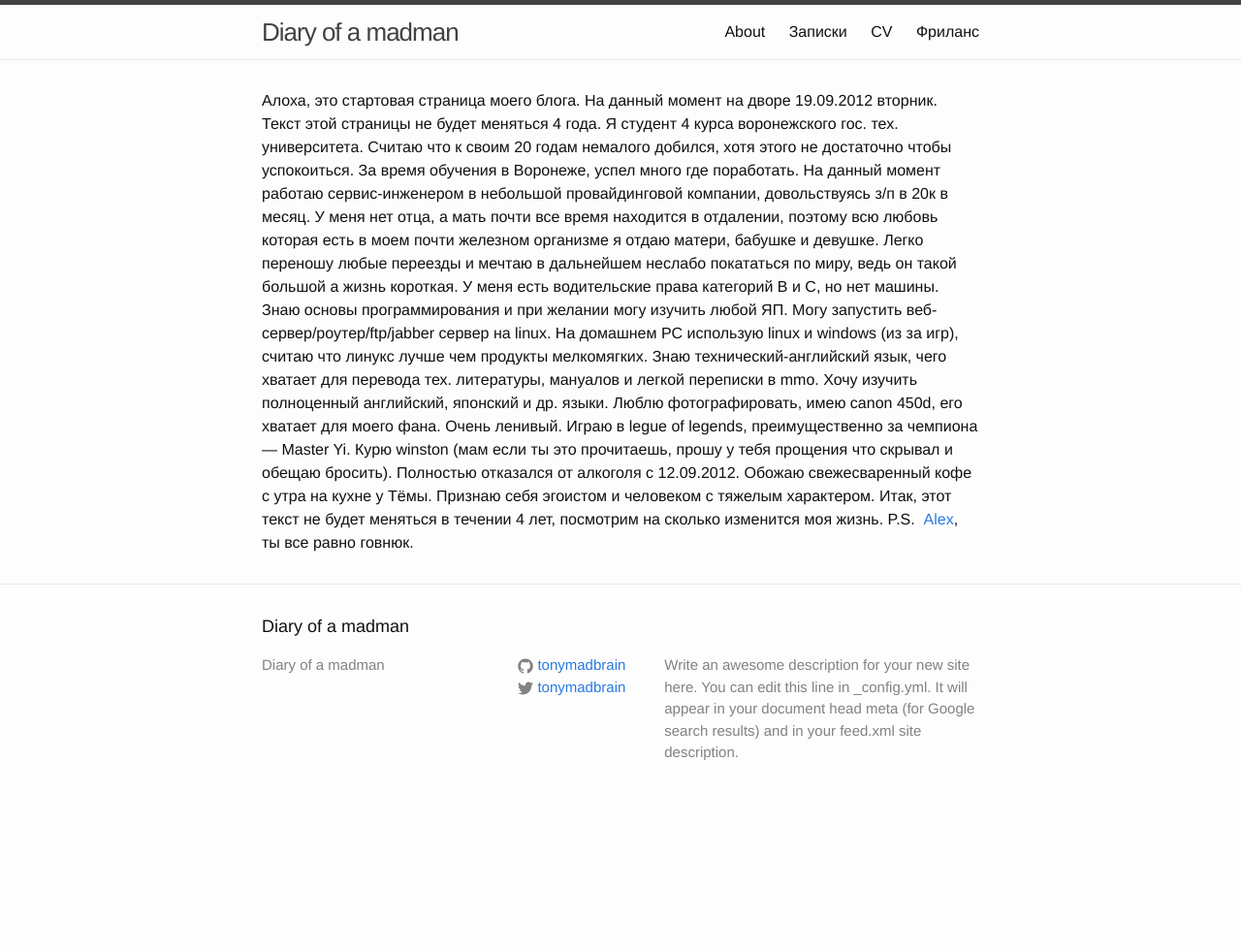
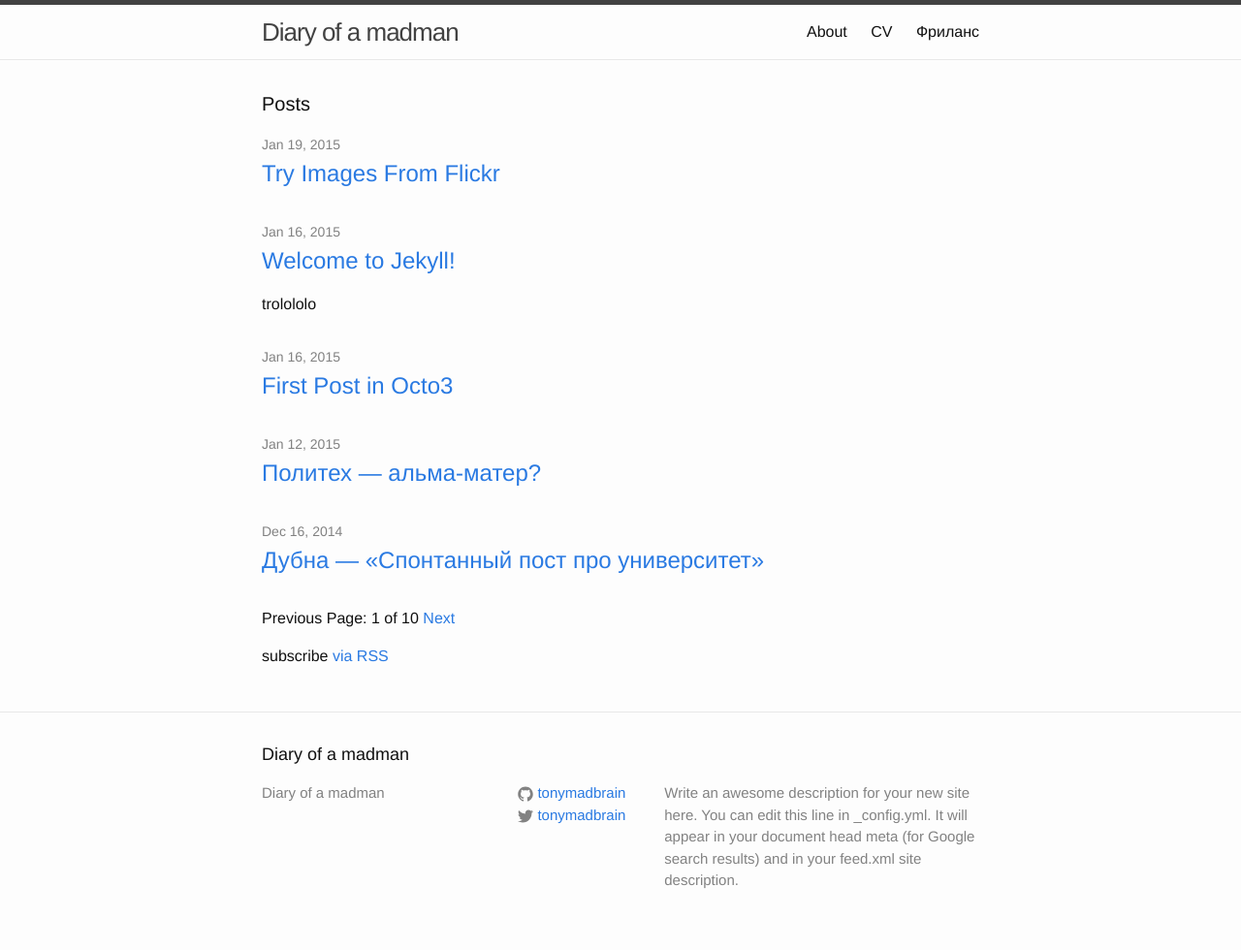
Before and after one commit to tonymadbrain/tonymadbrain.github.io, a Jekyll site: the page built from index.html, in a window 1280 px wide. Shown: the whole page at 97% size. Built offline with Jekyll 4.4.1, drawn with Linux system fonts in a browser that asks for light colours; the list of posts is cut into pages by our own code; before the commit the page ends 900 px from its top, so only the background shows below that.

Commit message:
main page edit

```diff
--- a/index.html
+++ b/index.html
@@ -2,28 +2,33 @@
 layout: default
 ---
 <div class="home">
+  <h1 class="page-heading">Posts</h1>
+  <ul class="post-list">
+  <!-- This loops through the paginated posts -->
+  {% for post in paginator.posts %}
+  <li>
+        <span class="post-meta">{{ post.date | date: "%b %-d, %Y" }}</span>
 
-Алоха, это стартовая страница моего блога. На данный момент на дворе 19.09.2012 вторник.
-Текст этой страницы не будет меняться 4 года. Я студент 4 курса воронежского гос. тех. университета.
-Считаю что к своим 20 годам немалого добился, хотя этого не достаточно чтобы успокоиться.
-За время обучения в Воронеже, успел много где поработать.
-На данный момент работаю сервис-инженером в небольшой провайдинговой компании, довольствуясь з/п в 20к в месяц.
-У меня нет отца, а мать почти все время находится в отдалении, поэтому всю любовь которая есть в моем почти железном организме я отдаю матери, бабушке и девушке.
-Легко переношу любые переезды и мечтаю в дальнейшем неслабо покататься по миру, ведь он такой большой а жизнь короткая.
-У меня есть водительские права категорий B и C, но нет машины.
-Знаю основы программирования и при желании могу изучить любой ЯП.
-Могу запустить веб-сервер/роутер/ftp/jabber сервер на linux.
-На домашнем PС использую linux и windows (из за игр), считаю что линукс лучше чем продукты мелкомягких.
-Знаю технический-английский язык, чего хватает для перевода тех. литературы, мануалов и легкой переписки в mmo.
-Хочу изучить полноценный английский, японский и др. языки.
-Люблю фотографировать, имею canon 450d, его хватает для моего фана.
-Очень ленивый.
-Играю в legue of legends, преимущественно за чемпиона &#8212; Master Yi.
-Курю winston (мам если ты это прочитаешь, прошу у тебя прощения что скрывал и обещаю бросить).
-Полностью отказался от алкоголя с 12.09.2012.
-Обожаю свежесваренный кофе с утра на кухне у Тёмы.
-Признаю себя эгоистом и человеком с тяжелым характером.
-Итак, этот текст не будет меняться в течении 4 лет, посмотрим на сколько изменится моя жизнь.
-
-P.S.  <a title="Alex_MD" href="http://alexmaniac.tumblr.com/" target="_blank">Alex</a>, ты все равно говнюк.
+        <h2>
+          <a class="post-link" href="{{ post.url | prepend: site.baseurl }}">{{ post.title }}</a>
+        </h2>
+        <span> {{ post.description }}</span>
+      </li>
+{% endfor %}
+<!-- Pagination links -->
+<div class="pagination">
+  {% if paginator.previous_page %}
+    <a href="{{ paginator.previous_page_path }}" class="previous">Previous</a>
+  {% else %}
+    <span class="previous">Previous</span>
+  {% endif %}
+  <span class="page_number ">Page: {{ paginator.page }} of {{ paginator.total_pages }}</span>
+  {% if paginator.next_page %}
+    <a href="{{ paginator.next_page_path }}" class="next">Next</a>
+  {% else %}
+    <span class="next ">Next</span>
+  {% endif %}
 </div>
+  </ul>
+  <p class="rss-subscribe">subscribe <a href="{{ "/feed.xml" | prepend: site.baseurl }}">via RSS</a></p>
+</div>
```
Also changed, not shown: chtivo.md (deleted, +0 -35 lines).
